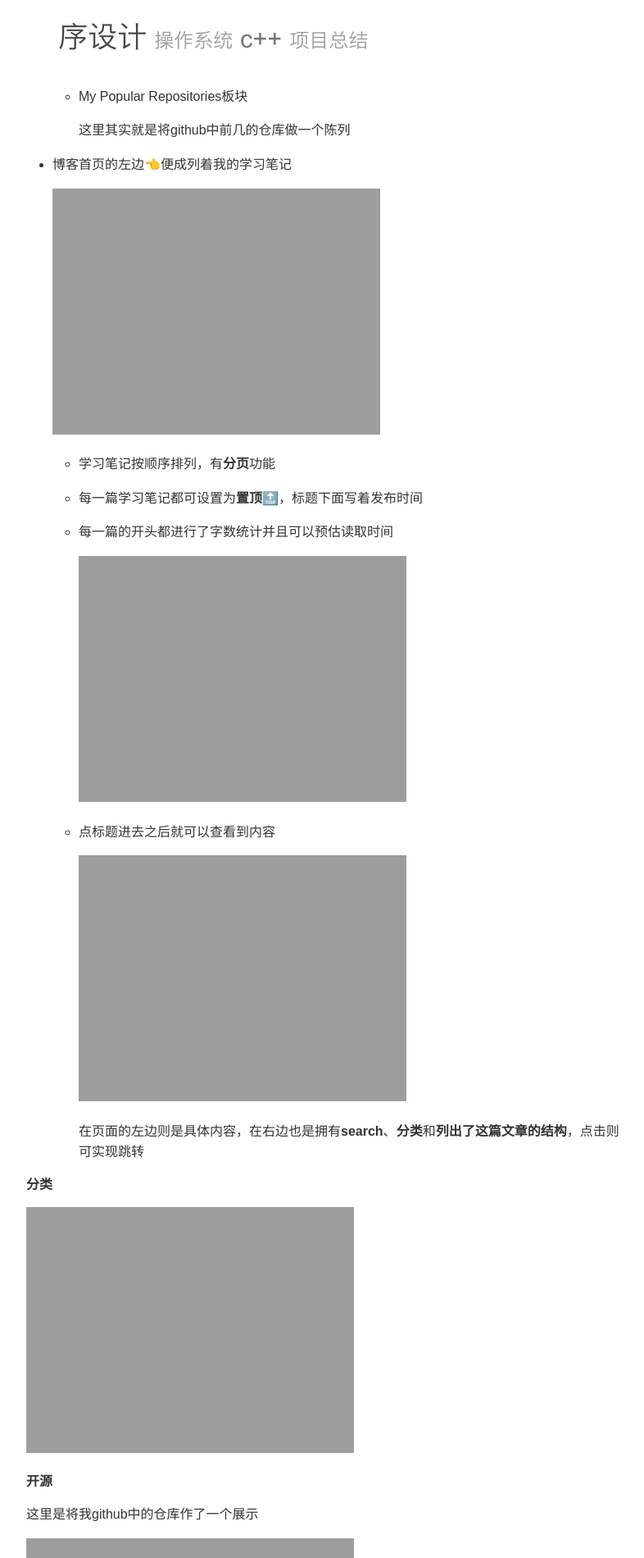
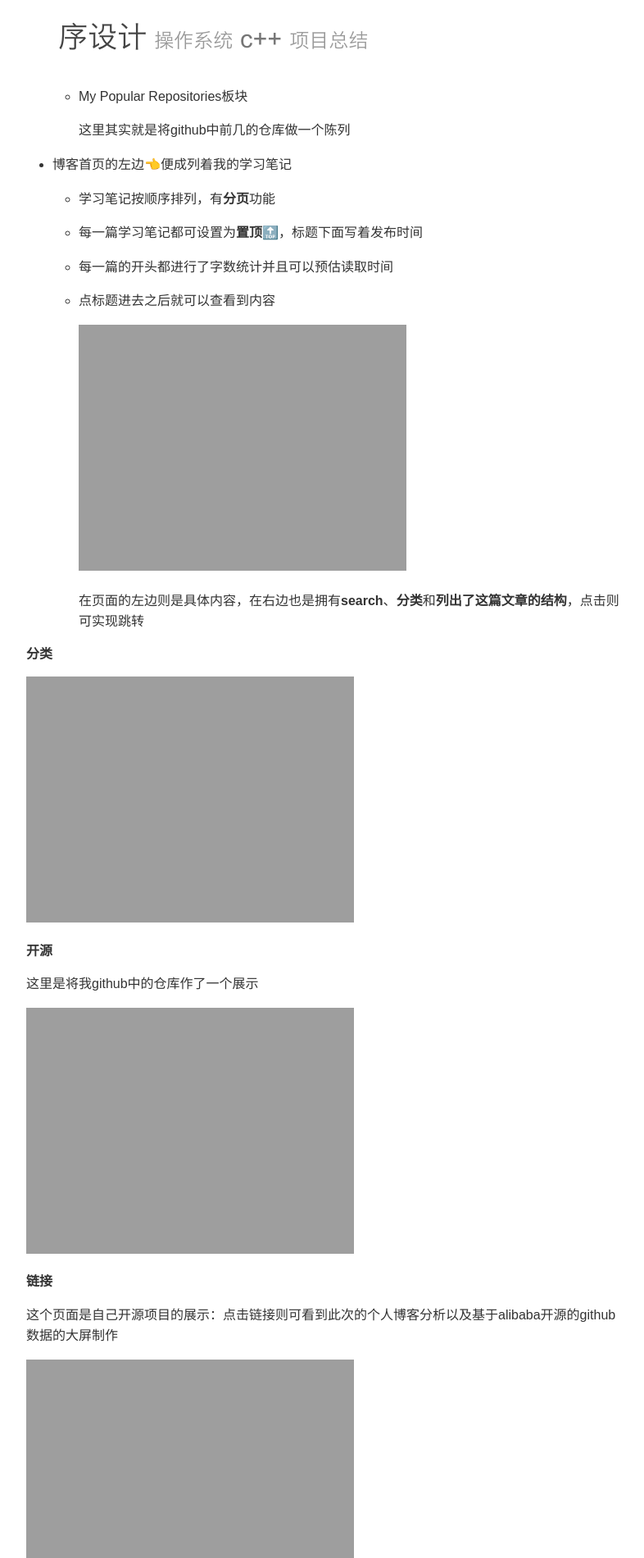
Before and after one commit to Jiapang777777/Jiapang777777.github.io, a Jekyll site: the page built from _posts/2023-07-12-暑期夏令营基于 GitHub 的博客网站.md, in a window 1280 px wide. Shown: the part 1516-3416 px from the top of the page at 82% size, without its empty margins (118-904 px from the left). Built offline with Jekyll 4.4.1, drawn with Linux system fonts in a browser that asks for light colours; a style sheet for code colours, icons or effects is not loaded.

Commit message:
Update 2023-07-12-暑期夏令营基于 GitHub 的博客网站.md

```diff
--- a/_posts/2023-07-12-暑期夏令营基于 GitHub 的博客网站.md
+++ b/_posts/2023-07-12-暑期夏令营基于 GitHub 的博客网站.md
@@ -40,15 +40,11 @@ categories: 项目总结
 
 - 博客首页的左边👈便成列着我的学习笔记
 
-  ![](/images/blog/4.png)
-
   - 学习笔记按顺序排列，有**分页**功能
 
   - 每一篇学习笔记都可设置为**置顶**🔝，标题下面写着发布时间
 
   - 每一篇的开头都进行了字数统计并且可以预估读取时间
-
-    ![](/images/blog/截屏2023-07-12 20.29.28.png)
 
   - 点标题进去之后就可以查看到内容
 
```
